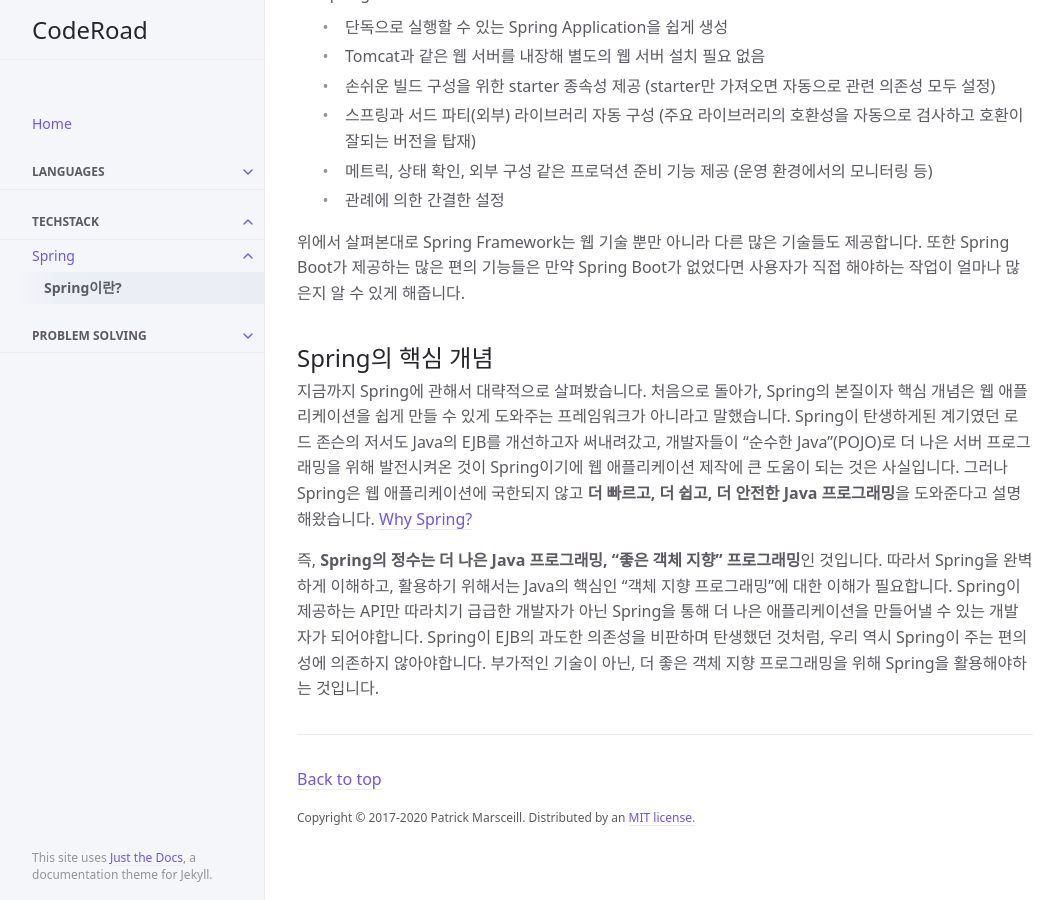
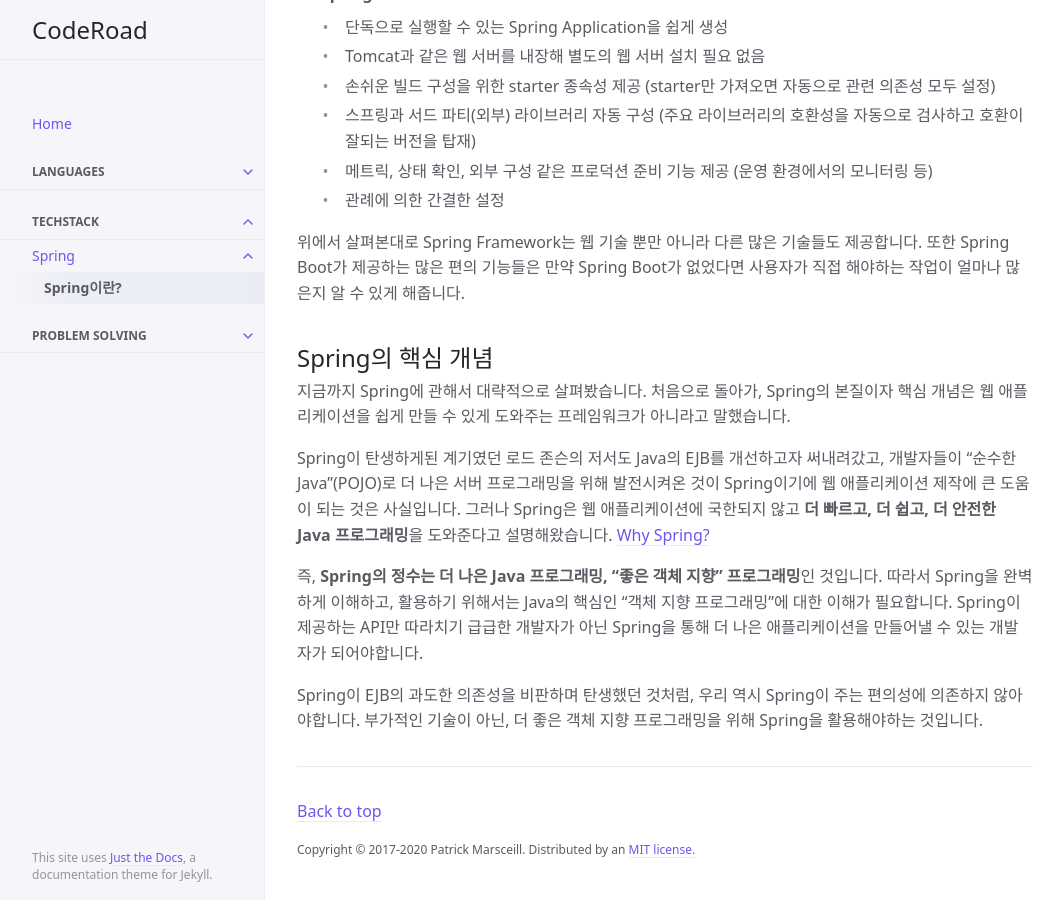
Before and after one commit to hangillee/hangillee.github.io, a Jekyll site: the page built from _techstack/01.md, in a window 1280 px wide and 900 px high, scrolled down 1988 px. Shown: the whole window, without its empty margins (107-1169 px from the left). Built offline with Jekyll 4.4.1, drawn with Linux system fonts in a browser that asks for light colours; part of the change alters nothing that is shown; some of the changed text lies outside the part shown.

```diff
--- a/_techstack/01.md
+++ b/_techstack/01.md
@@ -36,26 +36,26 @@ EJB에서 지원하는 기술들은 원리를 파악하기도 힘들고 테스
 ## Spring 생태계
 Spring 생태계에는 사용자에게 다양한 기능을 제공해주는 많은 프로젝트들이 있습니다. Spring 생태계를 이루는 대표적인 프로젝트들은 다음과 같습니다.
 
-* Spring Framework   Spring의 핵심 기술들을 제공합니다.
-* Spring Boot   Spring 생태계의 기술들을 편리하게 구성할 수 있도록 도와줍니다.
-* Spring Data   DB 관련 기술을 제공합니다.
-* Spring Session   세션 정보 관련 API와 구현체들을 제공합니다.
-* Spring Security   보안(인증, 허가) 관련 기술을 제공합니다.
-* Spring Batch   배치 작업 관련 기술을 제공합니다.
-* Spring Cloud   클라우드 시스템과 관련된 도구들과 패턴을 제공합니다.
-* Spring REST Docs   문서들을 RESTful하게 만들어줍니다.
+* Spring Framework
+* Spring Boot
+* Spring Data
+* Spring Session
+* Spring Security
+* Spring Batch
+* Spring Cloud
+* Spring REST Docs
 
 이외에도 많은 프로젝트들을 Spring 공식 페이지에서 확인할 수 있습니다. [Spring Projects](https://spring.io/projects)
 
 이렇게 많은 Spring 프로젝트 중에서 필수적인 두 가지는 Spring 그 자체라고 할 수 있는 **Spring Framework**와 모든 Spring 기술들을 편리하게 사용할 수 있도록 도와주는 **Spring Boot**입니다. Spring Framework 없이는 위에 적어둔 다른 기술들을 사용할 수 없습니다. 또한 본격적인 개발을 시작하기 전에 프로젝트 설정하기가 Spring의 절반이라고 할 수 있을 정도로 Spring Boot는 요즘 Spring Framework를 사용할 때 항상 함께 사용합니다.
 
 가장 중요한 두 프로젝트의 특징들을 살펴보겠습니다.
-* Spring Framework
+* **Spring Framework**
     * Spring의 뿌리
     * 핵심 기술 - Spring DI Container, AOP, Event, etc...
     * 웹 기술 - Spring MVC, Spring WebFlux
     * 데이터 접근 기술 - Transaction, JDBC, ORM, XML
-* Spring Boot
+* **Spring Boot**
     * 단독으로 실행할 수 있는 Spring Application을 쉽게 생성
     * Tomcat과 같은 웹 서버를 내장해 별도의 웹 서버 설치 필요 없음
     * 손쉬운 빌드 구성을 위한 starter 종속성 제공 (starter만 가져오면 자동으로 관련 의존성 모두 설정)
@@ -66,6 +66,10 @@ Spring 생태계에는 사용자에게 다양한 기능을 제공해주는 많
 위에서 살펴본대로 Spring Framework는 웹 기술 뿐만 아니라 다른 많은 기술들도 제공합니다. 또한 Spring Boot가 제공하는 많은 편의 기능들은 만약 Spring Boot가 없었다면 사용자가 직접 해야하는 작업이 얼마나 많은지 알 수 있게 해줍니다.
 
 ## Spring의 핵심 개념
-지금까지 Spring에 관해서 대략적으로 살펴봤습니다. 처음으로 돌아가, Spring의 본질이자 핵심 개념은 웹 애플리케이션을 쉽게 만들 수 있게 도와주는 프레임워크가 아니라고 말했습니다. Spring이 탄생하게된 계기였던 로드 존슨의 저서도 Java의 EJB를 개선하고자 써내려갔고, 개발자들이 "순수한 Java"(POJO)로 더 나은 서버 프로그래밍을 위해 발전시켜온 것이 Spring이기에 웹 애플리케이션 제작에 큰 도움이 되는 것은 사실입니다. 그러나 Spring은 웹 애플리케이션에 국한되지 않고 **더 빠르고, 더 쉽고, 더 안전한 Java 프로그래밍**을 도와준다고 설명해왔습니다. [Why Spring?](https://spring.io/why-spring)
+지금까지 Spring에 관해서 대략적으로 살펴봤습니다. 처음으로 돌아가, Spring의 본질이자 핵심 개념은 웹 애플리케이션을 쉽게 만들 수 있게 도와주는 프레임워크가 아니라고 말했습니다.
 
-즉, **Spring의 정수는 더 나은 Java 프로그래밍, "좋은 객체 지향" 프로그래밍**인 것입니다. 따라서 Spring을 완벽하게 이해하고, 활용하기 위해서는 Java의 핵심인 "객체 지향 프로그래밍"에 대한 이해가 필요합니다. Spring이 제공하는 API만 따라치기 급급한 개발자가 아닌 Spring을 통해 더 나은 애플리케이션을 만들어낼 수 있는 개발자가 되어야합니다. Spring이 EJB의 과도한 의존성을 비판하며 탄생했던 것처럼, 우리 역시 Spring이 주는 편의성에 의존하지 않아야합니다. 부가적인 기술이 아닌, 더 좋은 객체 지향 프로그래밍을 위해 Spring을 활용해야하는 것입니다.
+Spring이 탄생하게된 계기였던 로드 존슨의 저서도 Java의 EJB를 개선하고자 써내려갔고, 개발자들이 "순수한 Java"(POJO)로 더 나은 서버 프로그래밍을 위해 발전시켜온 것이 Spring이기에 웹 애플리케이션 제작에 큰 도움이 되는 것은 사실입니다. 그러나 Spring은 웹 애플리케이션에 국한되지 않고 **더 빠르고, 더 쉽고, 더 안전한 Java 프로그래밍**을 도와준다고 설명해왔습니다. [Why Spring?](https://spring.io/why-spring)
+
+즉, **Spring의 정수는 더 나은 Java 프로그래밍, "좋은 객체 지향" 프로그래밍**인 것입니다. 따라서 Spring을 완벽하게 이해하고, 활용하기 위해서는 Java의 핵심인 "객체 지향 프로그래밍"에 대한 이해가 필요합니다. Spring이 제공하는 API만 따라치기 급급한 개발자가 아닌 Spring을 통해 더 나은 애플리케이션을 만들어낼 수 있는 개발자가 되어야합니다.
+
+Spring이 EJB의 과도한 의존성을 비판하며 탄생했던 것처럼, 우리 역시 Spring이 주는 편의성에 의존하지 않아야합니다. 부가적인 기술이 아닌, 더 좋은 객체 지향 프로그래밍을 위해 Spring을 활용해야하는 것입니다.
```
